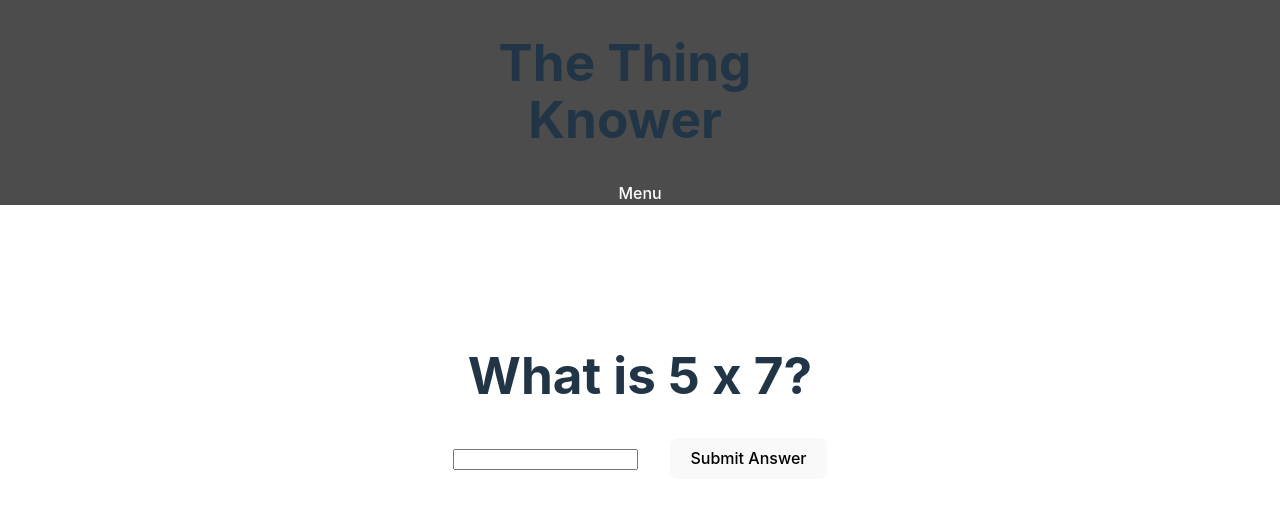
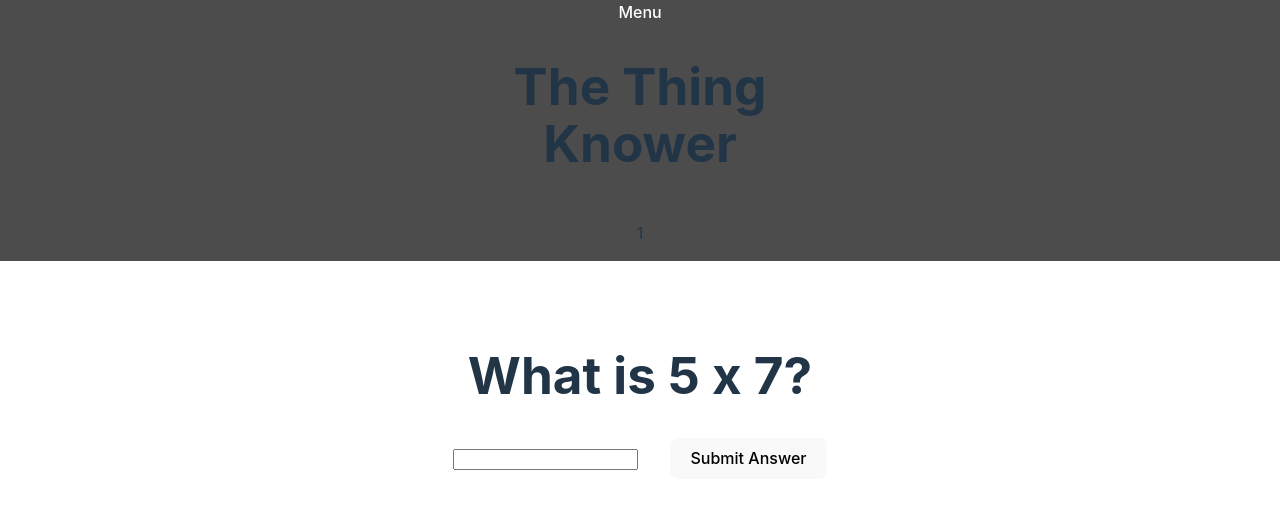
Before and after one commit to FtpApoc/The-Thing-Knower, a React (Vite) app: page /Content in a window 1280 px wide. Shown: the top 508 px of the page. Built offline with nearby package versions, Linux system fonts and the light colour scheme.

Commit message:
non-navigation component reloading

```diff
--- a/src/App.css
+++ b/src/App.css
@@ -29,13 +29,17 @@
 }
 .Header h1{
     display: inline-block;
-    margin-right: 30px;
+    margin-inline: 10px;
 }
 .Header a{
+    display: inline-block;
     color: #FFFFFF;
     text-decoration: none;
-    margin-left: 20vm;
 }
+.Header p{
+    display: inline-block;
+}
+
 .QnA > *{
     margin: 1vh;
 }
--- a/src/components/content/SimpleMaths.js
+++ b/src/components/content/SimpleMaths.js
@@ -30,12 +30,6 @@ const SimpleMaths = () => {
 
     const {answer,question} = functionList[fuctionNum](a,b)
 
-    console.log(`
-        A: ${a}
-        B: ${b}
-        answer: ${answer}
-        question: ${question}
-        `)
     return {answer,question};
 }
 
--- a/src/components/content/Structure.jsx
+++ b/src/components/content/Structure.jsx
@@ -1,17 +1,24 @@
 import { Link } from "react-router-dom";
 import Visualiser from "./Visualiser";
 import SimpleMaths from "./SimpleMaths";
+import { useEffect, useState } from "react";
 
 const Content = () => {
-    const {answer,question} = SimpleMaths()
+    const [questionCount, setQuestionCount] = useState(1)
+    const{answer,question} = SimpleMaths()
+
+    const nextQuestion = () => {
+        setQuestionCount(questionCount + 1)
+    }
 
     return (
         <div className="content">
             <div className="Header">
+                <Link to={'/'}>Menu</Link>
                 <h1> The Thing Knower </h1>
-                <Link to={'/'}>Menu</Link>
+                <p>{questionCount}</p>
             </div>
-        <Visualiser answer={answer} question={question}/>
+        <Visualiser answer={answer} question={question} nextQuestion={nextQuestion}/>
 
         </div>
      );
--- a/src/components/content/Visualiser.jsx
+++ b/src/components/content/Visualiser.jsx
@@ -2,8 +2,9 @@ import { useState } from 'react';
 import { useNavigate } from 'react-router-dom';
 
 
-const QnA = ({answer,question}) => {
+const QnA = ({answer,question,nextQuestion}) => {
     const navigate = useNavigate()
+    const [userAns,setUserAns] = useState("")
     const [correct,setCorrect] = useState(null);
 
     const submitAnswer = () => {
@@ -11,7 +12,12 @@ const QnA = ({answer,question}) => {
 
         if (uAnswer.value == String(answer)){
             setCorrect(true)
-            setTimeout(() => {navigate(0)},1000)
+            setTimeout(() => {
+                setCorrect(false);
+                setUserAns("");
+                nextQuestion();
+            },1200)
+
         } else {
             setCorrect(false)
         }
@@ -25,7 +31,13 @@ const QnA = ({answer,question}) => {
                 <h1>{question}</h1>
             </div>
             <div className="answer-div">
-                <input id="testInput"/>
+
+                <input
+                id="testInput"
+                value={userAns}
+                onChange={(e) => {setUserAns(e.target.value)}}
+                />
+
                 <button onClick={submitAnswer}>
                         Submit Answer
                 </button>
```
